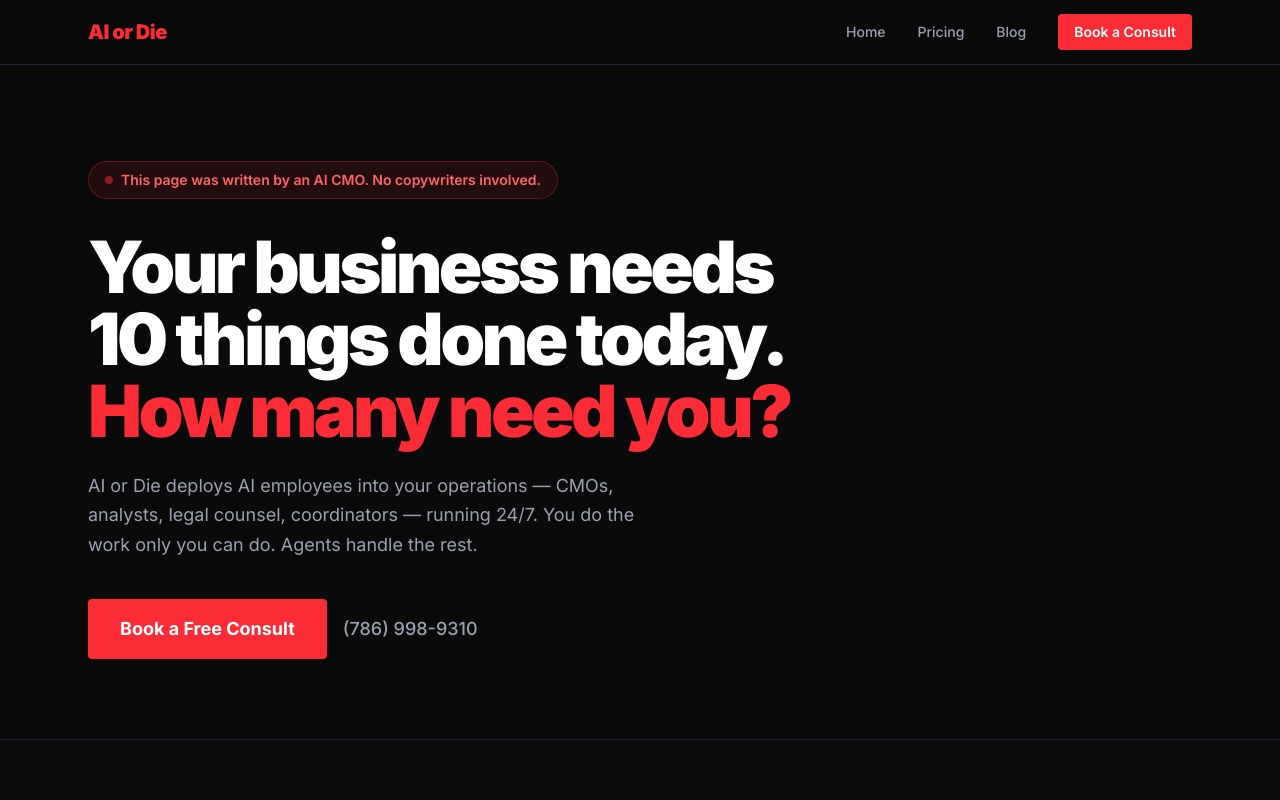
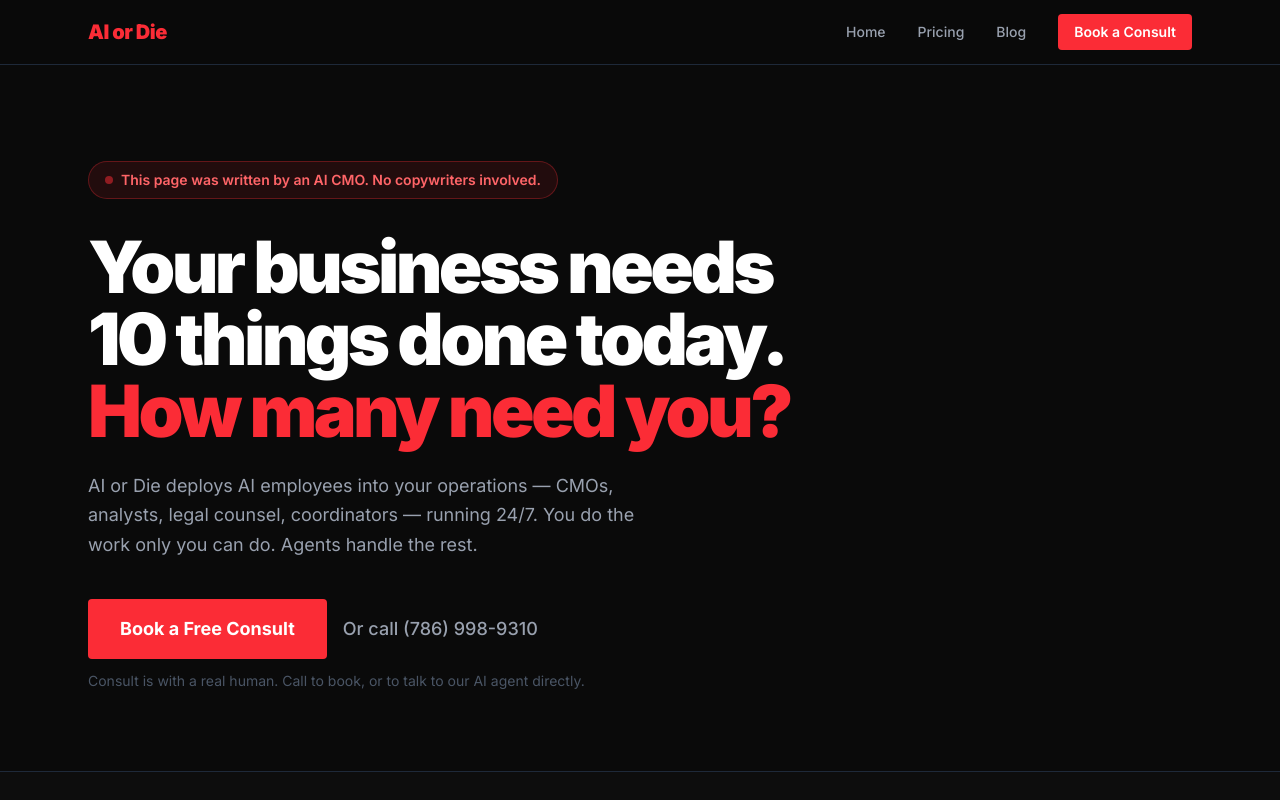
Before and after one commit to 1MORLAP/aiordie-website, a Next.js app: page / in a window 1280 px wide. Shown: the top 800 px of the page. Built offline with nearby package versions, Linux system fonts and the light colour scheme.

Commit message:
fix: clarify consult flow — real human consult, call to book or talk to AI agent

```diff
--- a/app/page.tsx
+++ b/app/page.tsx
@@ -168,9 +168,12 @@ export default function Home() {
               href="tel:+17869989310"
               className="text-gray-400 hover:text-white transition-colors text-lg font-medium"
             >
-              (786) 998-9310
+              Or call (786) 998-9310
             </a>
           </div>
+          <p className="text-gray-600 text-sm mt-3">
+            Consult is with a real human. Call to book, or to talk to our AI agent directly.
+          </p>
         </div>
       </section>
 
@@ -495,14 +498,14 @@ export default function Home() {
             Book a Free Consult
           </a>
           <p className="mt-6 text-gray-600 text-sm">
-            Or call directly:{" "}
+            Prefer to talk first?{" "}
             <a
               href="tel:+17869989310"
               className="text-gray-400 hover:text-white transition-colors"
             >
               (786) 998-9310
-            </a>{" "}
-            — AI receptionist, available 24/7.
+            </a>
+            {" "}— call to book or talk to our AI agent directly. Consult itself is with a real human.
           </p>
         </div>
       </section>
--- a/app/pricing/page.tsx
+++ b/app/pricing/page.tsx
@@ -352,11 +352,11 @@ export default function PricingPage() {
           Book a Free Consult
         </a>
         <p className="mt-6 text-gray-500 text-sm">
-          Rather talk first?{" "}
+          Prefer to talk first?{" "}
           <a href="tel:+17869989310" className="text-gray-300 hover:text-white transition-colors font-medium">
             (786) 998-9310
           </a>
-          {" "}— our AI receptionist picks up 24/7.
+          {" "}— call to book or talk to our AI agent directly. The consult is with a real human.
         </p>
       </section>
     </>
```
